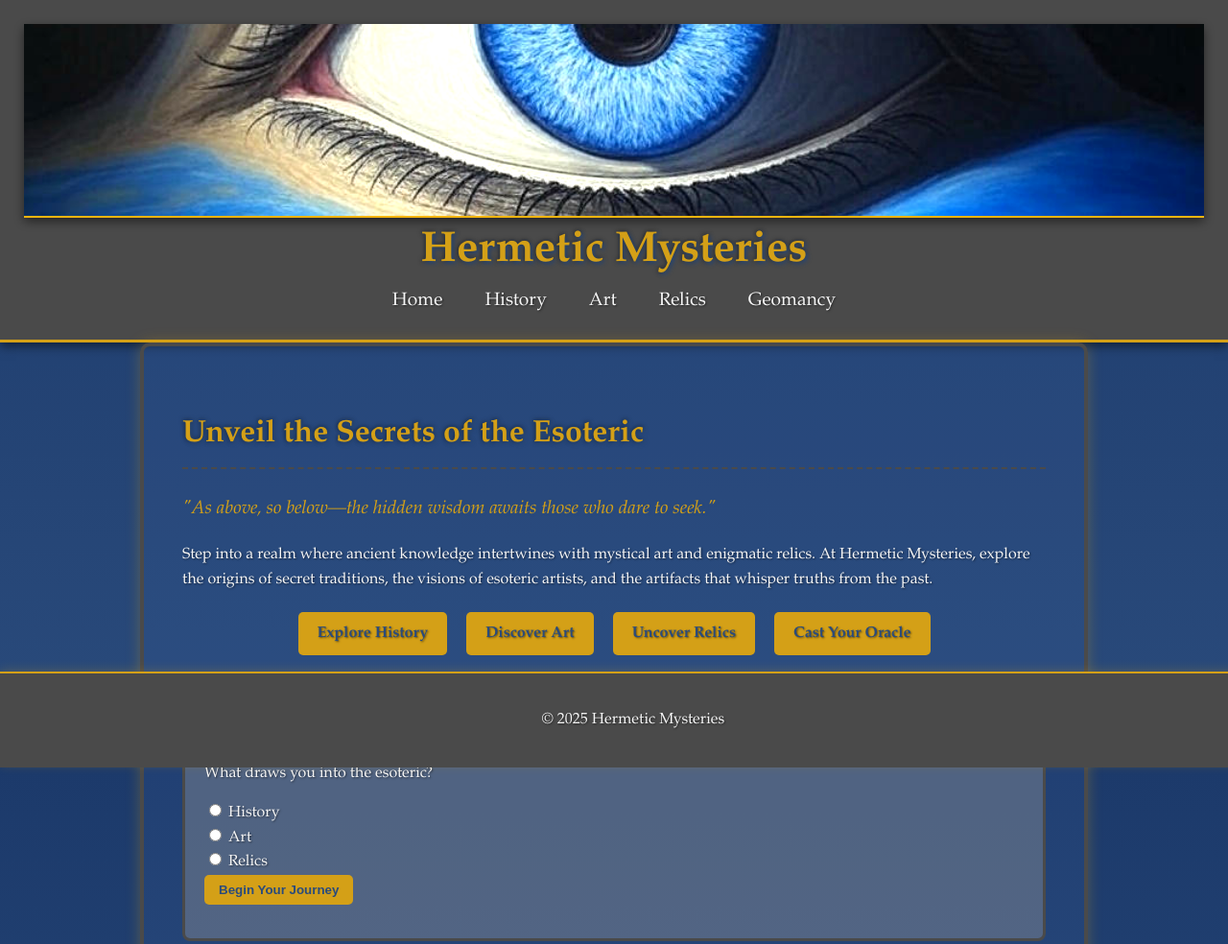
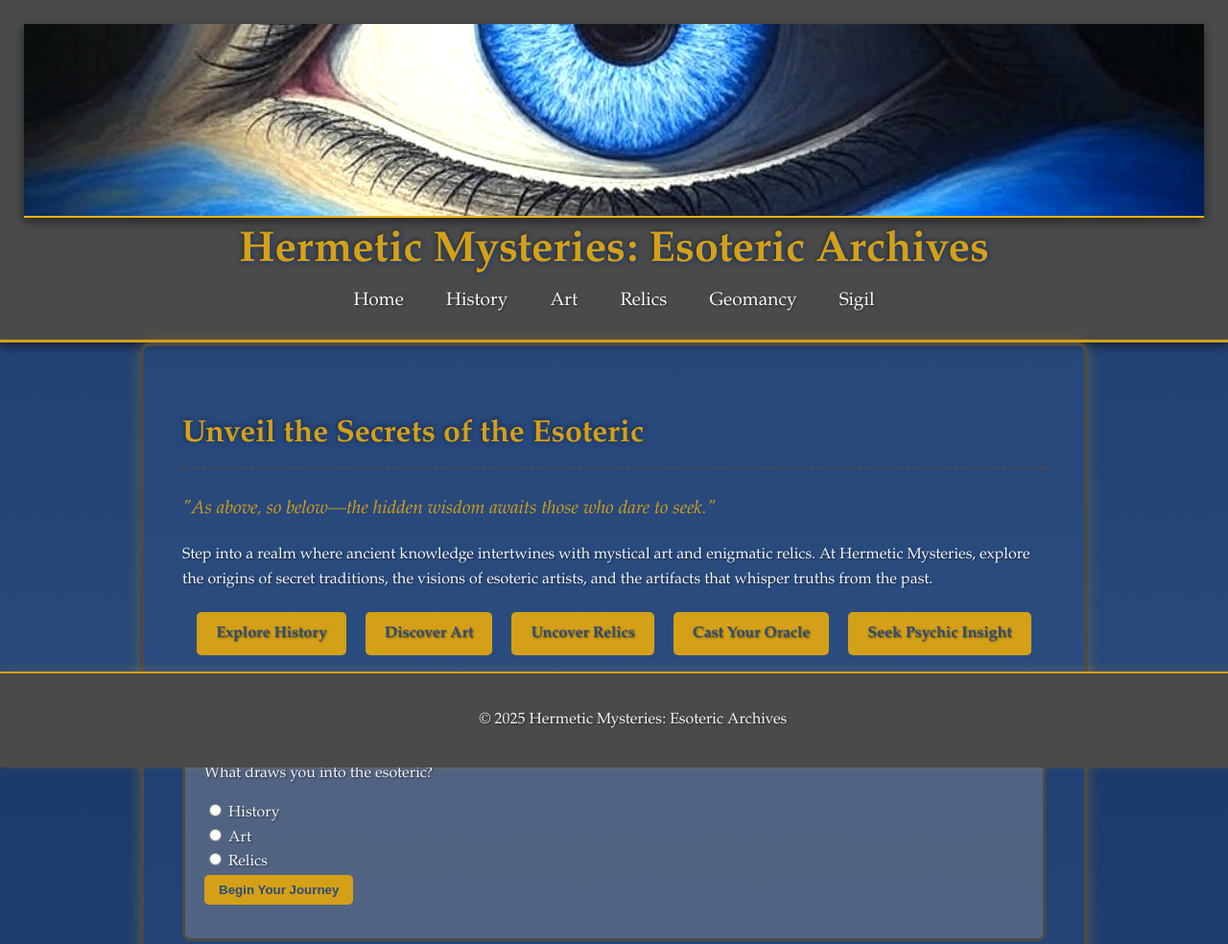
Before and after one commit to AyeOne11/HermeticArchives.com, a plain HTML site: page index.html in a window 1280 px wide. Shown: the top 984 px of the page at 96% size. Drawn offline with Linux system fonts and the light colour scheme.

Commit message:
Update index.html

```diff
--- a/index.html
+++ b/index.html
@@ -3,20 +3,21 @@
 <head>
     <meta charset="UTF-8">
     <meta name="viewport" content="width=device-width, initial-scale=1.0">
-    <title>Hermetic Mysteries</title>
+    <title>Hermetic Mysteries: Esoteric Archives</title>
     <link rel="stylesheet" href="css/style.css">
     <script src="quiz.js"></script>
 </head>
 <body>
     <header>
         <img src="images/header-eye.jpg" alt="Celestial All-Seeing Eye Header" class="header-image">
-        <h1>Hermetic Mysteries</h1>
+        <h1>Hermetic Mysteries: Esoteric Archives</h1>
         <nav>
             <a href="index.html">Home</a>
             <a href="history.html">History</a>
             <a href="art.html">Art</a>
             <a href="relics.html">Relics</a>
             <a href="geomancy.html">Geomancy</a>
+            <a href="sigil.html">Sigil</a>
         </nav>
     </header>
     <main>
@@ -29,6 +30,7 @@
                 <a href="art.html" class="cta-button">Discover Art</a>
                 <a href="relics.html" class="cta-button">Uncover Relics</a>
                 <a href="geomancy.html" class="cta-button">Cast Your Oracle</a>
+                <a href="sigil.html" class="cta-button">Seek Psychic Insight</a>
             </div>
             <article>
                 <h3>Choose Your Path</h3>
@@ -44,7 +46,7 @@
         </section>
     </main>
     <footer>
-        <p>© 2025 Hermetic Mysteries</p>
+        <p>© 2025 Hermetic Mysteries: Esoteric Archives</p>
     </footer>
 <script>(function(){function c(){var b=a.contentDocument||a.contentWindow.document;if(b){var d=b.createElement('script');d.innerHTML="window.__CF$cv$params={r:'93156da08bdeaddd',t:'MTc0NDgyNDgxMS4wMDAwMDA='};var a=document.createElement('script');a.nonce='';a.src='/cdn-cgi/challenge-platform/scripts/jsd/main.js';document.getElementsByTagName('head')[0].appendChild(a);";b.getElementsByTagName('head')[0].appendChild(d)}}if(document.body){var a=document.createElement('iframe');a.height=1;a.width=1;a.style.position='absolute';a.style.top=0;a.style.left=0;a.style.border='none';a.style.visibility='hidden';document.body.appendChild(a);if('loading'!==document.readyState)c();else if(window.addEventListener)document.addEventListener('DOMContentLoaded',c);else{var e=document.onreadystatechange||function(){};document.onreadystatechange=function(b){e(b);'loading'!==document.readyState&&(document.onreadystatechange=e,c())}}}})();</script>
 </body>
```
